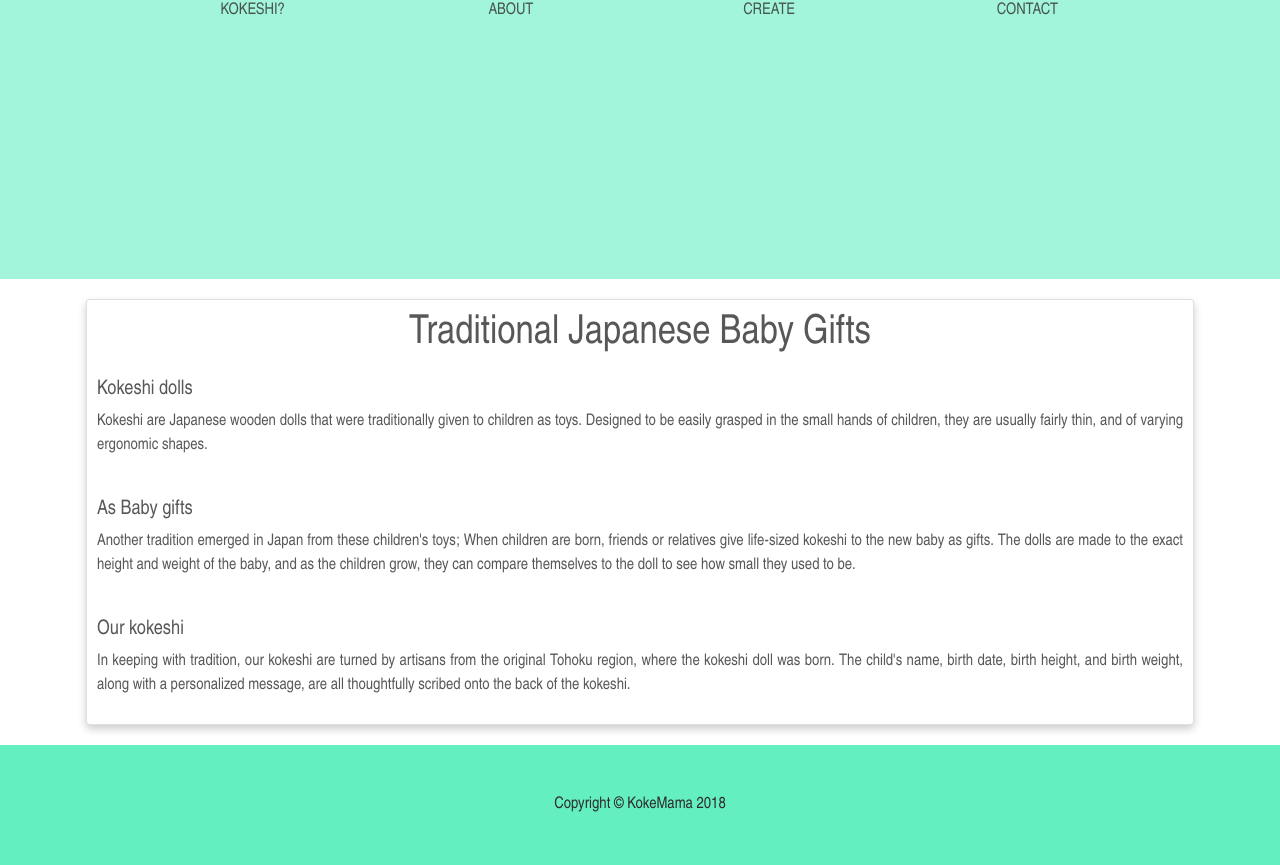
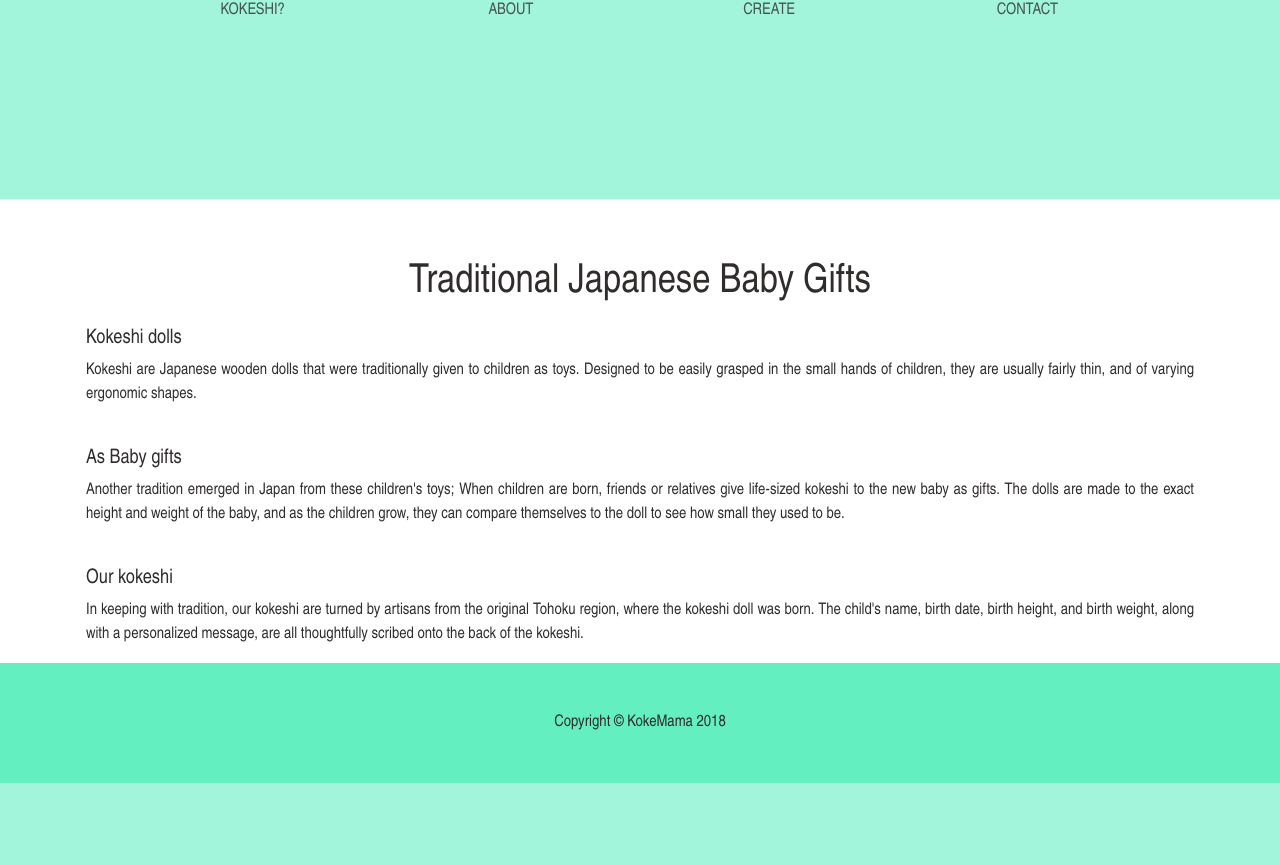
Before and after one commit to mwhitman189/Kokeshi, a Flask app: page /home/ in a window 1280 px wide. Shown: the part 441-1306 px from the top of the page. After the commit the page ends 1224 px from the top, so only its background shows below. Run offline with Flask 2, Linux system fonts and the light colour scheme; some libraries are stand-ins or nearby versions; some web fonts are replaced.

Commit message:
Reduce height of navigation box

```diff
--- a/static/css/styles.css
+++ b/static/css/styles.css
@@ -14,7 +14,7 @@ html {
 
 body {
   background-color: #fff;
-  color: rgba(48, 44, 44, 0.8);
+  color: #302c2c;
   font-family: "Arial Narrow", sans-serif; }
 
 label {
@@ -40,6 +40,9 @@ p {
 
 .title {
   margin-bottom: 20px; }
+
+.article {
+  margin-top: 60px; }
 
 .center-text {
   text-align: center; }
@@ -240,7 +243,7 @@ p {
     letter-spacing: normal;
     writing-mode: horizontal-tb; }
   .bg-image-full-1 {
-    height: 90vh; }
+    height: 80vh; }
   .design-form {
     margin-right: 20px;
     width: 300px; }
--- a/static/scss/styles.scss
+++ b/static/scss/styles.scss
@@ -25,7 +25,7 @@ html {
 
 body {
   background-color: $color-white;
-  color: rgba($color-dark, .8);
+  color: rgba($color-dark, 1);
   font-family: $font-stack-1;
 }
 
@@ -60,6 +60,10 @@ p {
 
 .title {
   margin-bottom: 20px;
+}
+
+.article {
+  margin-top: 60px;
 }
 
 .center-text {
@@ -333,7 +337,7 @@ p {
   }
 
   .bg-image-full-1 {
-    height: 90vh;
+    height: 80vh;
   }
 
   .design-form {
--- a/templates/about.html
+++ b/templates/about.html
@@ -6,7 +6,7 @@
 
 {% block content_1 %}
 <article id="about" class="article container">
-  <section class="card">
+  <section class="">
     <h1 class="title center-text">About us</h1>
     <p>KokeMama is a purveyor of authentic, traditionally hand-crafted Kokeshi dolls from the Tohoku region of Japan. Born out of a respect of the craft, the concept of KokeMama has evolved to include the tradition of creating dolls made to the same height as the baby it is gifted to.</p>
     <p>The Tohoku region of Japan is the birthplace of the Kokeshi doll, and there are numerous styles, which differ by area. Located in Yamagata prefecture, KokeMama works with artisans who have been practicing the art of hand turning and painting Kokeshi for decades, hence the unrivaled quality and authenticity of these treasured keepsakes.</p>
--- a/templates/contact.html
+++ b/templates/contact.html
@@ -6,7 +6,7 @@
 
 {% block content_1 %}
 <article id="contact" class="article container">
-  <section class="card">
+  <section class="">
     <h1 class="title center-text">Contact us</h1>
     <p>Please contact us with any comments, suggestions, or questions. You will receive a response within 48 hours.</p>
   </section>
--- a/templates/design.html
+++ b/templates/design.html
@@ -6,7 +6,7 @@
 
 {% block content_1 %}
 <article id="design" class="article container">
-  <section class="card">
+  <section class="">
     <h1 class="title center-text">Create a Kokeshi</h1>
     <div class="container-fluid">
       <div class="kokeshi-display">
--- a/templates/home.html
+++ b/templates/home.html
@@ -8,7 +8,7 @@
 
 <!-- Content section -->
 <article id="home" class="article container">
-  <section class="card">
+  <section class="">
     <h1 class="title center-text">Traditional Japanese Baby Gifts</h1>
     <section>
       <h3 class="lead">Kokeshi dolls</h3>
--- a/templates/order.html
+++ b/templates/order.html
@@ -6,7 +6,7 @@
 
 {% block content_1 %}
 <article id="order" class="article container">
-  <section class="card">
+  <section class="">
     <template v-if="item">
       <h1 class="title center-text">Design Confirmation</h1>
       <p class="center-text"><b>Please confirm your design, then proceed to checkout.</b></p><br>
```
